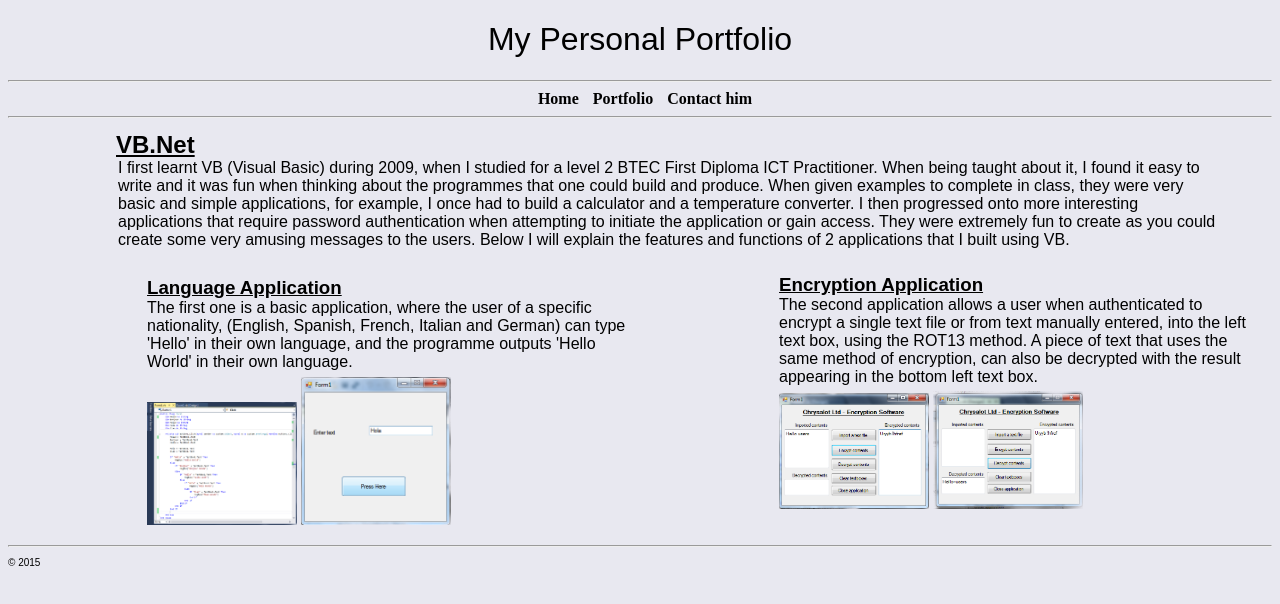
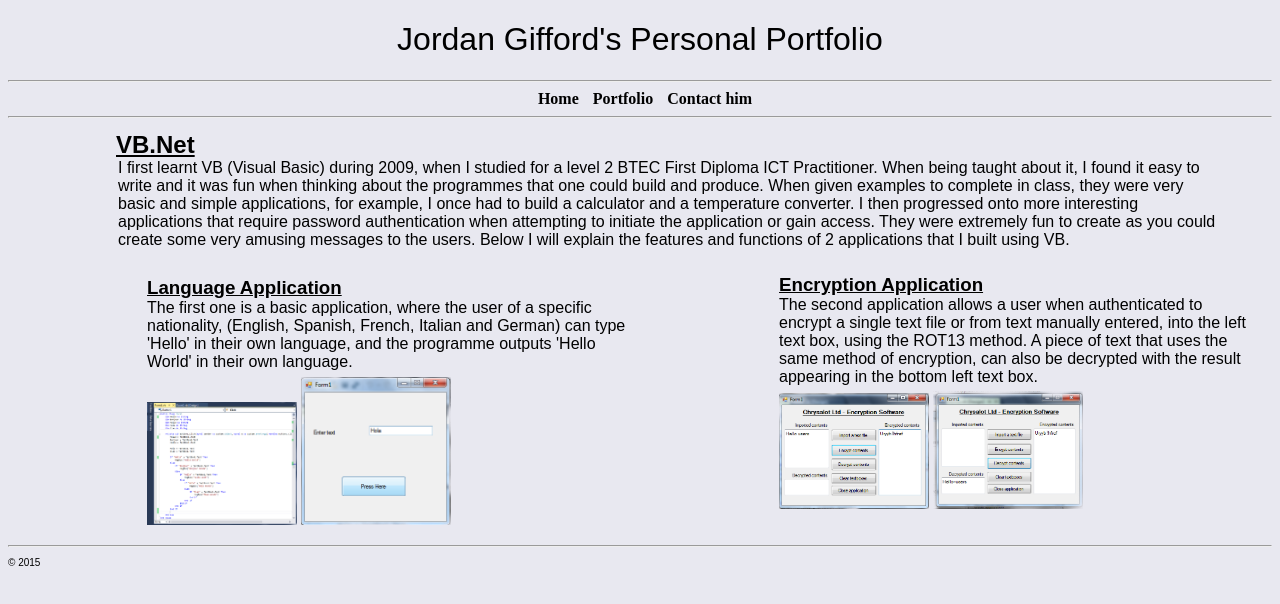
Before and after one commit to Jordan-Gifford/Jordan-Gifford, a plain HTML site: page vb.net.html in a window 1280 px wide. Drawn offline with Linux system fonts and the light colour scheme; a web font is replaced by a local one.

Commit message:
Altered Heading 1 on VB page

```diff
--- a/vb.net.html
+++ b/vb.net.html
@@ -12,7 +12,7 @@
 </head>
 <body>
 <div class = "header"> <!--Create a div, assign it as a class and name it 'header'-->
-	<h1>My Personal Portfolio</h1>
+	<h1>Jordan Gifford's Personal Portfolio</h1>
 </div>
 <hr> <!--Insert a horizontal line-->
 <nav class="navigation"> <!--Create a primary navigation area, assign it as a class with a title of Navigation-->
```
